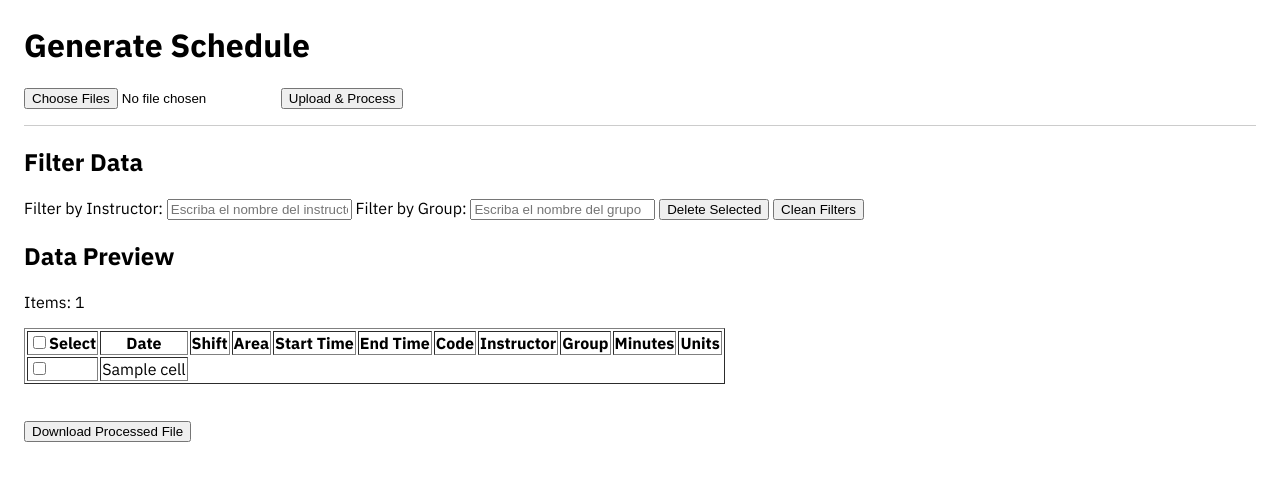
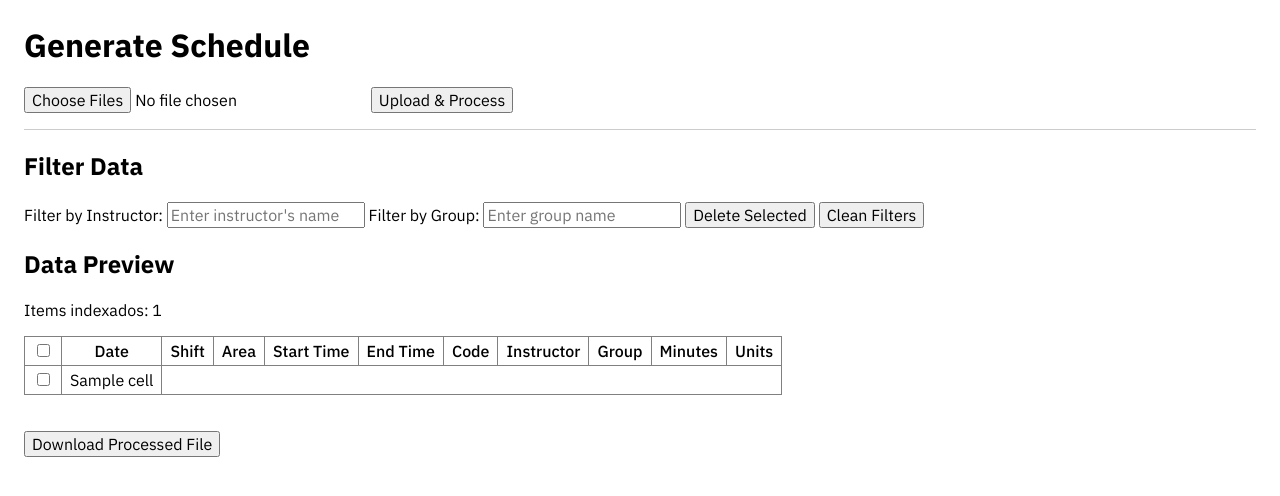
Before and after one commit to byhelaman/sched-planner, a Flask app: template app/templates/index.html in a window 1280 px wide. Shown: the top 496 px of the page. Run offline with Flask 3, Linux system fonts and the light colour scheme; the template is opened without the code that fills it: most values are stand-ins (such as "Sample title", 1, 10 or a date in 2020).

Commit message:
update styles

```diff
--- a/app/static/css/styles.css
+++ b/app/static/css/styles.css
@@ -1,5 +1,7 @@
+/* Import Google Font */
 @import url('https://fonts.googleapis.com/css2?family=IBM+Plex+Sans:ital,wght@0,100..700;1,100..700&display=swap');
 
+/* Universal Styles */
 *,
 *::before,
 *::after {
@@ -11,6 +13,19 @@ body {
   font-family: "IBM Plex Sans", serif;
 }
 
+input[type="file"],
+input[type="file"]::file-selector-button,
+input[type="text"],
+button {
+  font-size: 1rem;
+  font-family: "IBM Plex Sans", serif;
+}
+
+input[type="file"]{
+  margin-right: 1rem;
+}
+
+/* Container and Layout */
 .container {
   padding: 0 1.5rem;
   margin: 1.5rem 0;
@@ -20,21 +35,45 @@ body {
   margin: 1rem 0;
 }
 
+/* Table Styles */
+table {
+  border-collapse: collapse;
+}
+
+th {
+  font-weight: 500;
+}
+
+th, td {
+  padding: .25rem .5rem;
+  text-wrap: nowrap;
+}
+
+td {
+  max-width: fit-content;
+}
+
 tr {
   cursor: pointer;
 }
 
+/* Form Styles */
 #uploadForm {
   padding-bottom: 1rem;
   border-bottom: 1px solid #ccc;
 }
 
+#downloadForm {
+  padding-bottom: 2rem;
+}
+
+/* Scrollable Table */
 .table {
   max-height: 600px;
   overflow-y: scroll;
 }
 
-
+/* Row Highlighting */
 .selected-row {
   background-color: #ffffcc;
 }
--- a/app/templates/index.html
+++ b/app/templates/index.html
@@ -18,24 +18,24 @@
       {% if schedules %}
         <h2>Filter Data</h2>
         <label for="filterInstructor">Filter by Instructor:</label>
-        <input type="text" id="filterInstructor" onkeyup="filterTable()" placeholder="Escriba el nombre del instructor">
+        <input type="text" id="filterInstructor" onkeyup="filterTable()" placeholder="Enter instructor's name">
 
         <label for="filterGroup">Filter by Group:</label>
-        <input type="text" id="filterGroup" onkeyup="filterTable()" placeholder="Escriba el nombre del grupo">
+        <input type="text" id="filterGroup" onkeyup="filterTable()" placeholder="Enter group name">
 
         <button type="button" onclick="deleteSelectedRows()">Delete Selected</button>
         <button type="button" onclick="clearFilters()">Clean Filters</button>
 
         <h2>Data Preview</h2>
         {% if schedules %}
-          <p>Items: {{ schedules|length }}</p>
+          <p>Items indexados: {{ schedules|length }}</p>
         {% endif %}
         <div class="table">
           <div id="table-container">
             <table border="1">
               <thead>
                 <tr>
-                  <th><input type="checkbox" id="selectAll" onclick="toggleSelectAll()">Select</th>
+                  <th><input type="checkbox" id="selectAll" onclick="toggleSelectAll()"></th>
                   <th>Date</th>
                   <th>Shift</th>
                   <th>Area</th>
```
